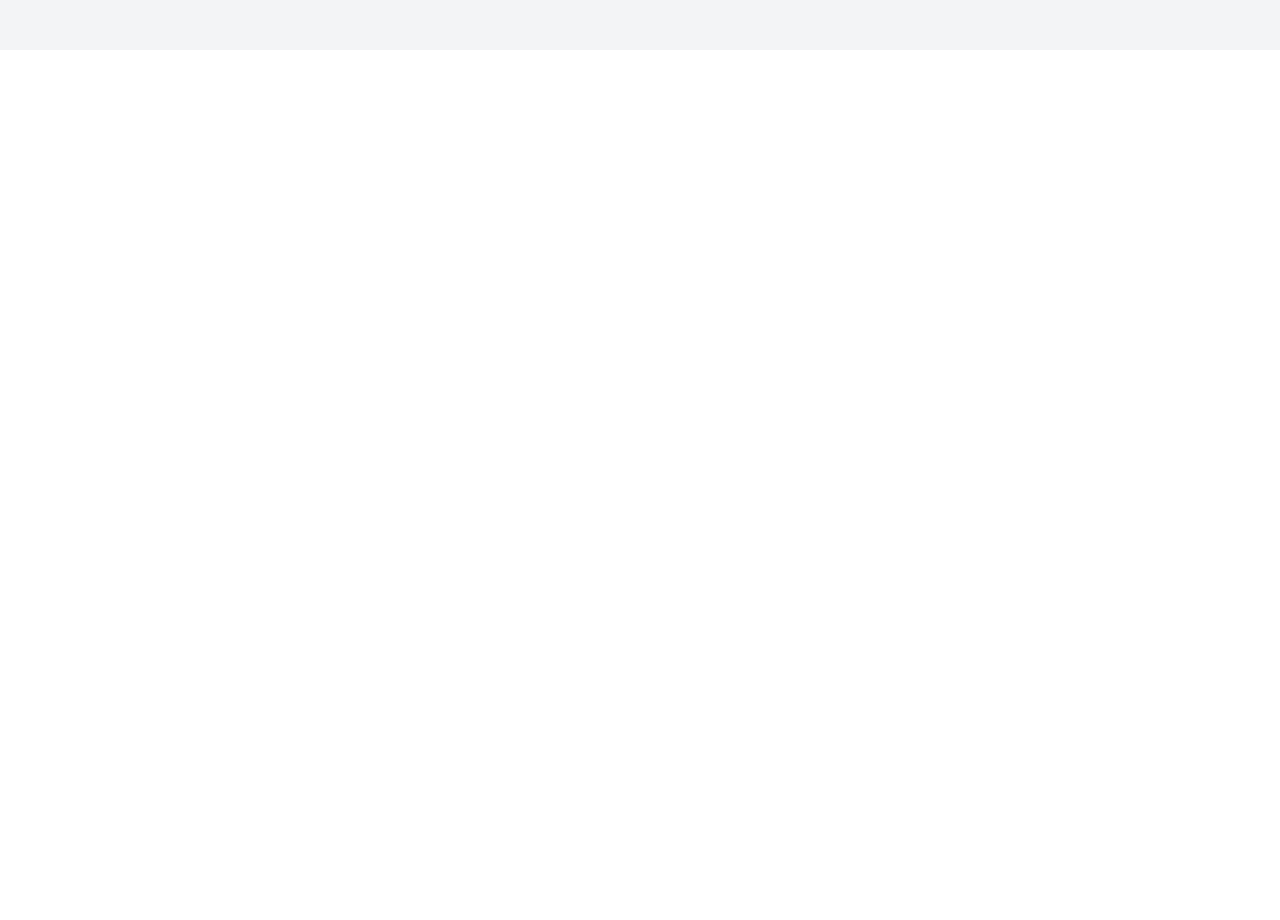
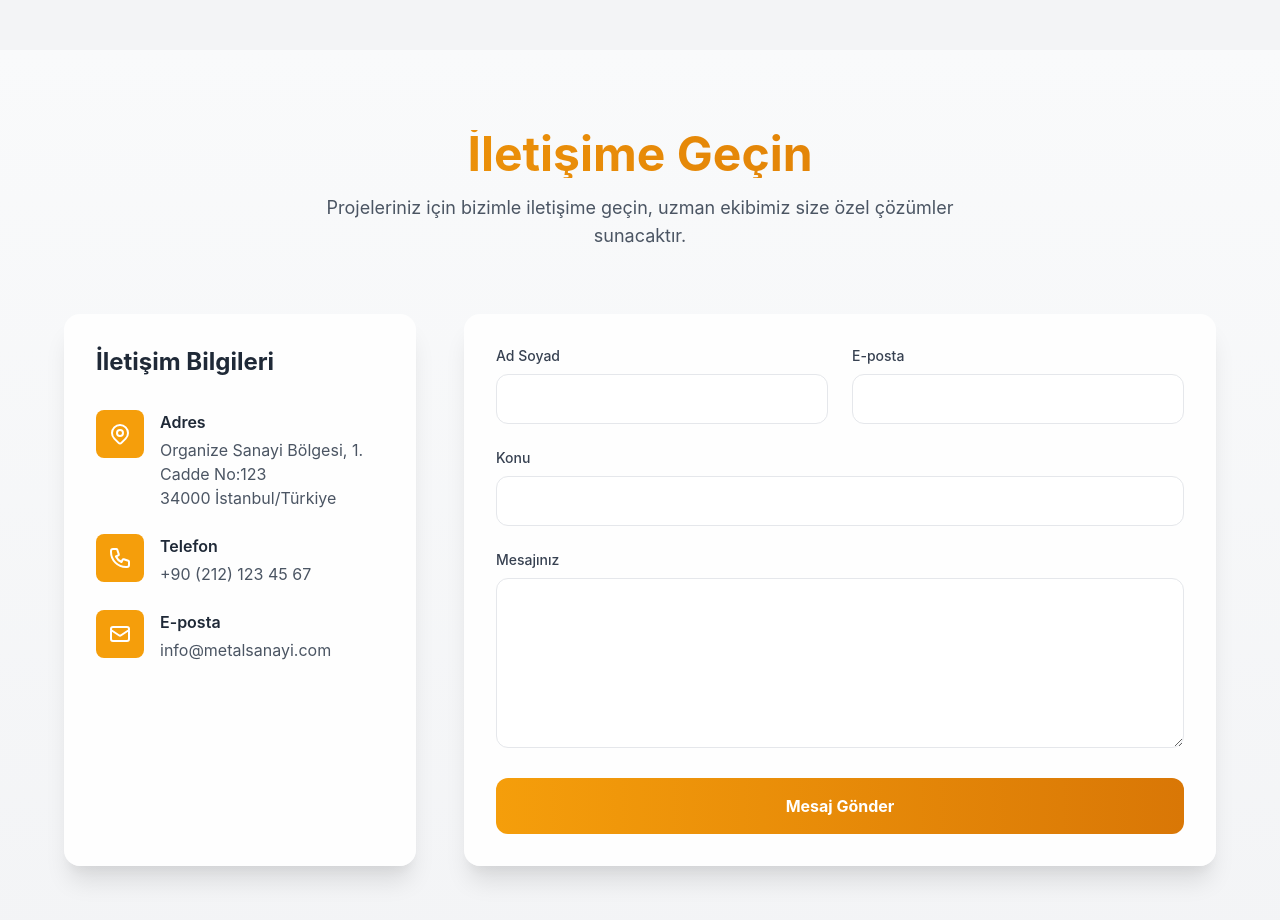
Before and after one commit to CemilEmreAras/atlas, a React (Create React App) app: page / in a window 1280 px wide. Shown: the part 3260-4180 px from the top of the page. Before the commit the page ends 3310 px from the top, so only its background shows below. Built offline with nearby package versions, Linux system fonts and the light colour scheme.

Commit message:
feat: modern contact form added

```diff
--- a/src/App.js
+++ b/src/App.js
@@ -3,6 +3,7 @@ import Hero from './components/Hero';
 import Services from './components/Services';
 import About from './components/About';
 import Projects from './components/Projects';
+import Contact from './components/Contact';
 
 function App() {
   return (
@@ -12,6 +13,7 @@ function App() {
       <About />
       <Services />
       <Projects />
+      <Contact />
       {/* Diğer bileşenler buraya eklenecek */}
     </div>
   );
--- /dev/null
+++ b/src/components/Contact.js
@@ -0,0 +1,132 @@
+const Contact = () => {
+  return (
+    <div id="contact" className="py-20 bg-gradient-to-b from-gray-50 to-gray-100">
+      <div className="container mx-auto px-4">
+        <div className="text-center mb-16">
+          <h2 className="text-5xl font-bold mb-4 bg-clip-text text-transparent bg-gradient-to-r from-yellow-500 to-yellow-600">
+            İletişime Geçin
+          </h2>
+          <p className="text-gray-600 max-w-2xl mx-auto text-lg">
+            Projeleriniz için bizimle iletişime geçin, uzman ekibimiz size özel çözümler sunacaktır.
+          </p>
+        </div>
+
+        <div className="max-w-6xl mx-auto">
+          <div className="grid grid-cols-1 lg:grid-cols-3 gap-12">
+            {/* İletişim Bilgileri */}
+            <div className="bg-white p-8 rounded-2xl shadow-xl backdrop-blur-lg bg-opacity-90 transform hover:scale-105 transition-all duration-300">
+              <h3 className="text-2xl font-bold mb-8 text-gray-800">İletişim Bilgileri</h3>
+              <div className="space-y-6">
+                <div className="flex items-start space-x-4">
+                  <div className="bg-yellow-500 p-3 rounded-lg">
+                    <svg className="w-6 h-6 text-white" fill="none" stroke="currentColor" viewBox="0 0 24 24">
+                      <path strokeLinecap="round" strokeLinejoin="round" strokeWidth="2" d="M17.657 16.657L13.414 20.9a1.998 1.998 0 01-2.827 0l-4.244-4.243a8 8 0 1111.314 0z" />
+                      <path strokeLinecap="round" strokeLinejoin="round" strokeWidth="2" d="M15 11a3 3 0 11-6 0 3 3 0 016 0z" />
+                    </svg>
+                  </div>
+                  <div>
+                    <h4 className="font-semibold text-gray-800">Adres</h4>
+                    <p className="text-gray-600 mt-1">Organize Sanayi Bölgesi, 1. Cadde No:123</p>
+                    <p className="text-gray-600">34000 İstanbul/Türkiye</p>
+                  </div>
+                </div>
+
+                <div className="flex items-start space-x-4">
+                  <div className="bg-yellow-500 p-3 rounded-lg">
+                    <svg className="w-6 h-6 text-white" fill="none" stroke="currentColor" viewBox="0 0 24 24">
+                      <path strokeLinecap="round" strokeLinejoin="round" strokeWidth="2" d="M3 5a2 2 0 012-2h3.28a1 1 0 01.948.684l1.498 4.493a1 1 0 01-.502 1.21l-2.257 1.13a11.042 11.042 0 005.516 5.516l1.13-2.257a1 1 0 011.21-.502l4.493 1.498a1 1 0 01.684.949V19a2 2 0 01-2 2h-1C9.716 21 3 14.284 3 6V5z" />
+                    </svg>
+                  </div>
+                  <div>
+                    <h4 className="font-semibold text-gray-800">Telefon</h4>
+                    <p className="text-gray-600 mt-1">+90 (212) 123 45 67</p>
+                  </div>
+                </div>
+
+                <div className="flex items-start space-x-4">
+                  <div className="bg-yellow-500 p-3 rounded-lg">
+                    <svg className="w-6 h-6 text-white" fill="none" stroke="currentColor" viewBox="0 0 24 24">
+                      <path strokeLinecap="round" strokeLinejoin="round" strokeWidth="2" d="M3 8l7.89 5.26a2 2 0 002.22 0L21 8M5 19h14a2 2 0 002-2V7a2 2 0 00-2-2H5a2 2 0 00-2 2v10a2 2 0 002 2z" />
+                    </svg>
+                  </div>
+                  <div>
+                    <h4 className="font-semibold text-gray-800">E-posta</h4>
+                    <p className="text-gray-600 mt-1">info@metalsanayi.com</p>
+                  </div>
+                </div>
+              </div>
+            </div>
+
+            {/* İletişim Formu */}
+            <div className="lg:col-span-2 bg-white p-8 rounded-2xl shadow-xl backdrop-blur-lg bg-opacity-90">
+              <form className="space-y-6">
+                <div className="grid grid-cols-1 md:grid-cols-2 gap-6">
+                  <div>
+                    <label htmlFor="name" className="block text-sm font-medium text-gray-700 mb-2">
+                      Ad Soyad
+                    </label>
+                    <input
+                      type="text"
+                      id="name"
+                      name="name"
+                      className="w-full px-4 py-3 border border-gray-200 rounded-xl focus:ring-2 focus:ring-yellow-500 focus:border-transparent transition-all duration-200"
+                      required
+                    />
+                  </div>
+
+                  <div>
+                    <label htmlFor="email" className="block text-sm font-medium text-gray-700 mb-2">
+                      E-posta
+                    </label>
+                    <input
+                      type="email"
+                      id="email"
+                      name="email"
+                      className="w-full px-4 py-3 border border-gray-200 rounded-xl focus:ring-2 focus:ring-yellow-500 focus:border-transparent transition-all duration-200"
+                      required
+                    />
+                  </div>
+                </div>
+
+                <div>
+                  <label htmlFor="subject" className="block text-sm font-medium text-gray-700 mb-2">
+                    Konu
+                  </label>
+                  <input
+                    type="text"
+                    id="subject"
+                    name="subject"
+                    className="w-full px-4 py-3 border border-gray-200 rounded-xl focus:ring-2 focus:ring-yellow-500 focus:border-transparent transition-all duration-200"
+                    required
+                  />
+                </div>
+
+                <div>
+                  <label htmlFor="message" className="block text-sm font-medium text-gray-700 mb-2">
+                    Mesajınız
+                  </label>
+                  <textarea
+                    id="message"
+                    name="message"
+                    rows="6"
+                    className="w-full px-4 py-3 border border-gray-200 rounded-xl focus:ring-2 focus:ring-yellow-500 focus:border-transparent transition-all duration-200"
+                    required
+                  ></textarea>
+                </div>
+
+                <button
+                  type="submit"
+                  className="w-full bg-gradient-to-r from-yellow-500 to-yellow-600 text-white font-bold py-4 px-8 rounded-xl hover:from-yellow-600 hover:to-yellow-700 transform hover:-translate-y-1 transition-all duration-200"
+                >
+                  Mesaj Gönder
+                </button>
+              </form>
+            </div>
+          </div>
+        </div>
+      </div>
+    </div>
+  );
+};
+
+export default Contact;
```
